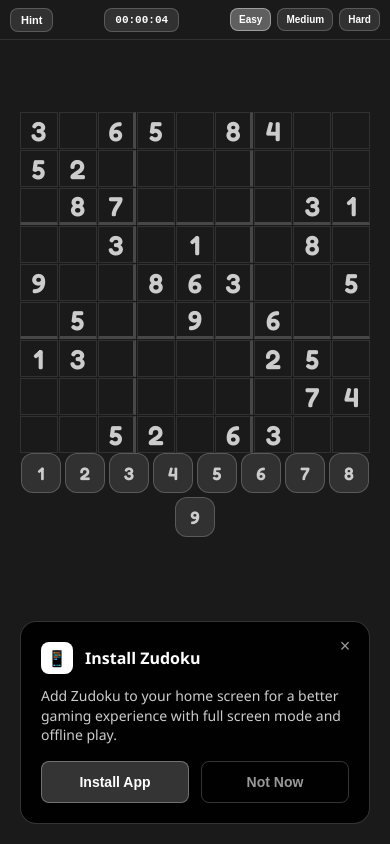
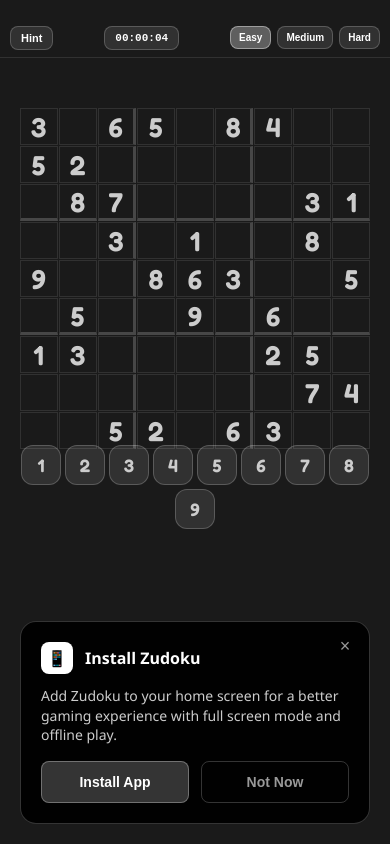
Before and after one commit to ozlphrt/Xudoku, a website: page index.html in a window 390 px wide. Drawn offline with Linux system fonts and the light colour scheme.

Commit message:
Improve layered spacing: add padding before top bar, move board down, bring numpad closer

```diff
--- a/index.html
+++ b/index.html
@@ -63,11 +63,11 @@
             justify-content: space-between;
             align-items: center;
             padding: 8px 16px;
-            padding-top: max(8px, env(safe-area-inset-top));
+            padding-top: max(32px, env(safe-area-inset-top) + 24px);
             background: #1a1a1a;
             border-bottom: 1px solid rgba(255, 255, 255, 0.1);
             height: 48px;
-            height: calc(48px + env(safe-area-inset-top));
+            height: calc(48px + env(safe-area-inset-top) + 24px);
             position: fixed;
             top: 0;
             left: 0;
@@ -139,7 +139,7 @@
             justify-content: flex-start;
             height: 100vh;
             height: 100dvh; /* Dynamic viewport height for mobile browsers */
-            padding: calc(120px + env(safe-area-inset-top)) 16px 0px 16px;
+            padding: calc(100px + env(safe-area-inset-top)) 16px 0px 16px;
             padding-bottom: calc(0px + env(safe-area-inset-bottom));
             padding-left: calc(16px + env(safe-area-inset-left));
             padding-right: calc(16px + env(safe-area-inset-right));
@@ -155,7 +155,7 @@
             justify-content: center;
             flex: 0 0 auto;
             width: 100%;
-            margin: 0;
+            margin: 16px 0 0 0;
             max-width: min(90vw, 90vh);
         }
 
@@ -346,7 +346,7 @@
             display: flex;
             gap: 8px;
             justify-content: center;
-            margin-top: 0px;
+            margin-top: -8px;
             flex-wrap: wrap;
         }
 
@@ -384,7 +384,8 @@
         @media (max-width: 768px) {
             .top-bar {
                 padding: 8px 12px;
-                height: 44px;
+                padding-top: max(28px, env(safe-area-inset-top) + 20px);
+                height: calc(44px + env(safe-area-inset-top) + 20px);
             }
 
             .hint-btn {
@@ -403,7 +404,7 @@
             }
 
             .main-container {
-                padding: calc(116px + env(safe-area-inset-top)) 12px 0px 12px;
+                padding: calc(96px + env(safe-area-inset-top)) 12px 0px 12px;
             }
 
             .sudoku-grid {
@@ -427,14 +428,15 @@
 
             .number-pad {
                 gap: 6px;
-                margin-top: 0px;
+                margin-top: -6px;
             }
         }
 
         @media (max-width: 480px) {
             .top-bar {
                 padding: 6px 10px;
-                height: 40px;
+                padding-top: max(24px, env(safe-area-inset-top) + 18px);
+                height: calc(40px + env(safe-area-inset-top) + 18px);
             }
 
             .hint-btn {
@@ -453,7 +455,7 @@
             }
 
             .main-container {
-                padding: calc(112px + env(safe-area-inset-top)) 10px 0px 10px;
+                padding: calc(92px + env(safe-area-inset-top)) 10px 0px 10px;
             }
 
             .cell {
@@ -468,7 +470,7 @@
 
             .number-pad {
                 gap: 4px;
-                margin-top: 0px;
+                margin-top: -4px;
             }
         }
 
```
